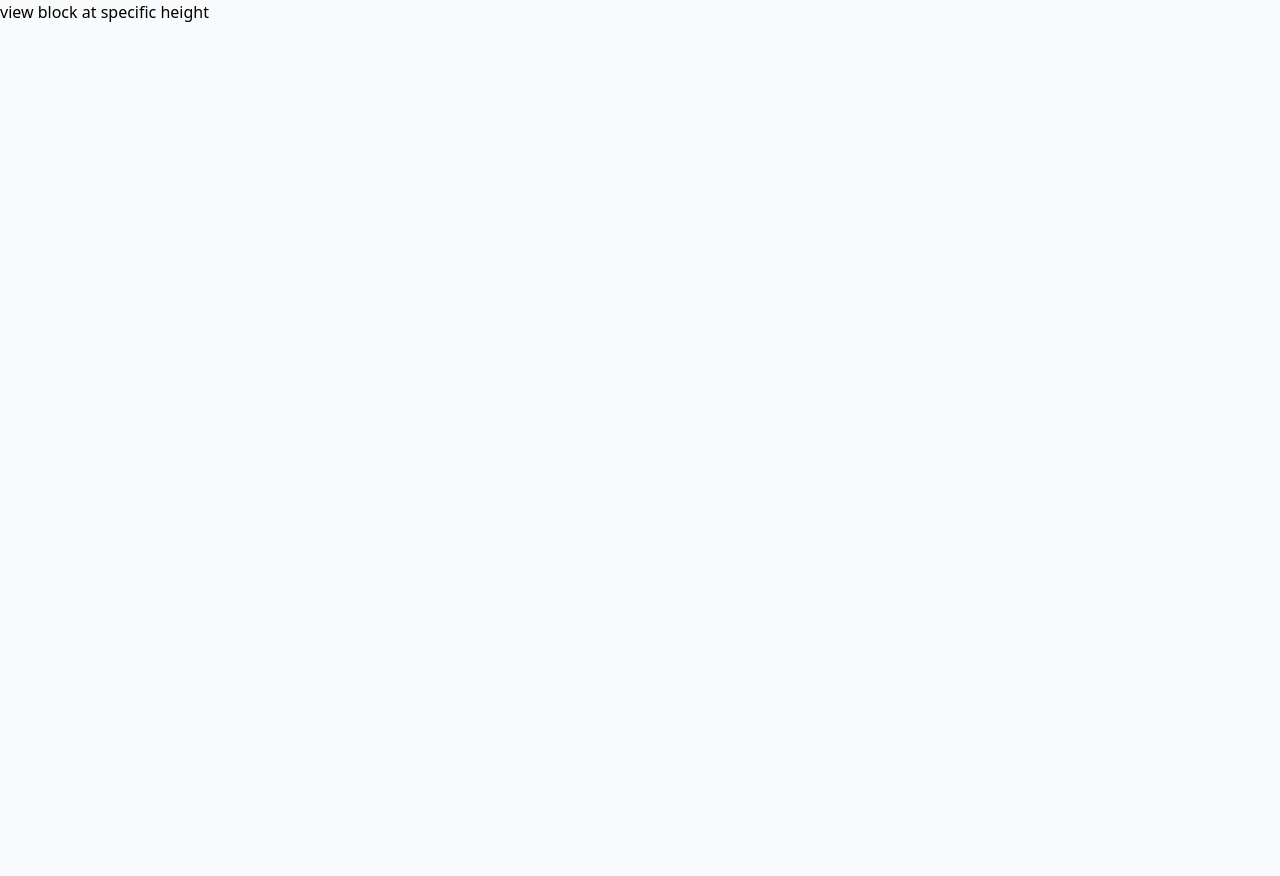
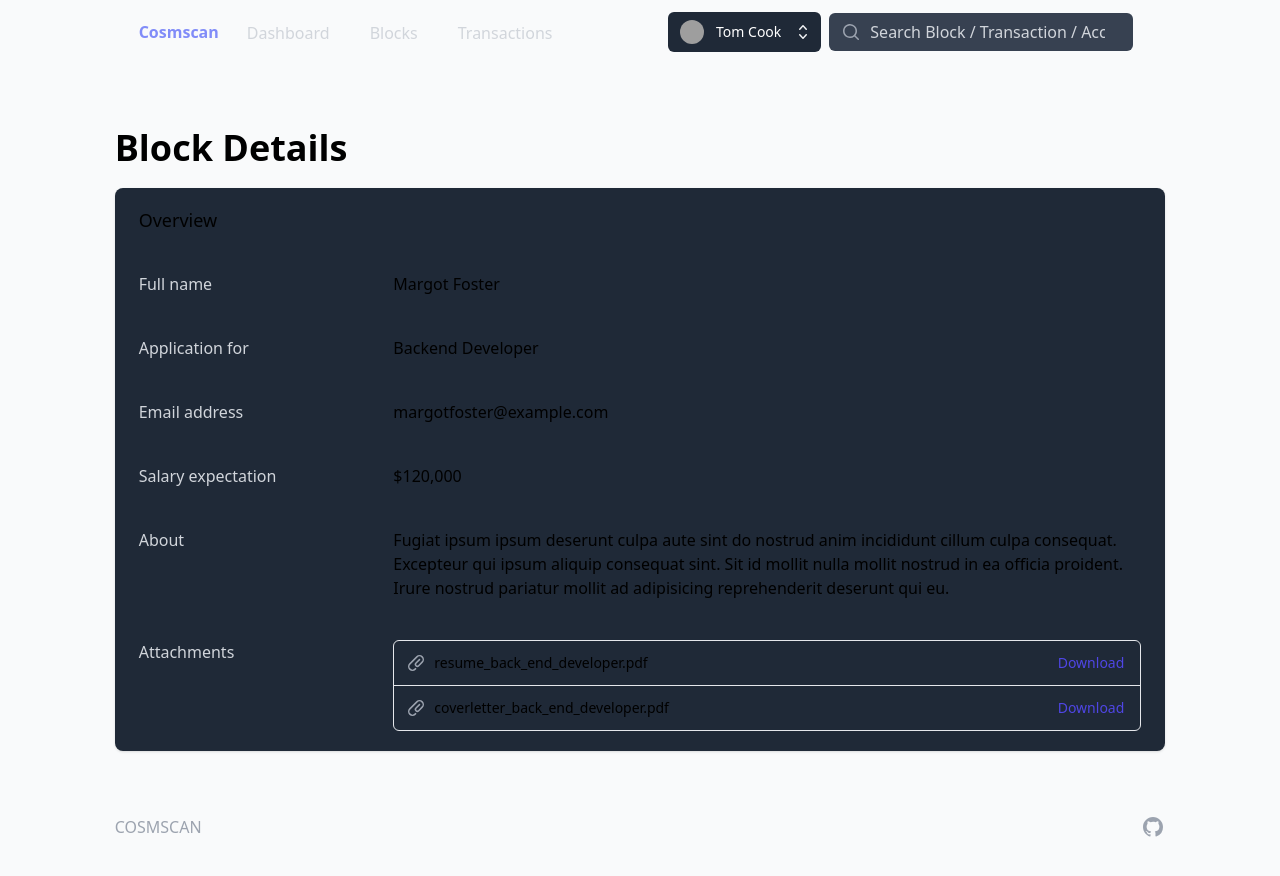
Before and after one commit to cosmscan/cosmscan-frontend, a Next.js app: page /blocks/1/1 in a window 1280 px wide. Shown: the top 876 px of the page. Before the commit the page ends 800 px from the top, so only its background shows below. Built offline with nearby package versions, Linux system fonts and the light colour scheme; grey boxes are pictures that could not be loaded.

Commit message:
feat: styling detail block page

```diff
--- a/pages/blocks/[chain]/[height].tsx
+++ b/pages/blocks/[chain]/[height].tsx
@@ -1,8 +1,78 @@
 import type { NextPage } from "next";
+import { PaperClipIcon } from '@heroicons/react/20/solid'
+import Layout from "../../../components/layout";
 
 const ViewBlockPage:NextPage = () => {
     return (
-        <div>view block at specific height</div>
+        <Layout>
+            <div className="mx-auto w-10/12 px-2 mt-16">
+                <div className="sm:flex sm:items-center">
+                    <h1 className="text-4xl font-semibold">Block Details</h1>
+                </div>
+                <div className="overflow-hidden bg-gray-800 shadow sm:rounded-lg mt-5">
+                    <div className="px-4 py-5 sm:px-6">
+                        <h3 className="text-lg font-medium leading-6">Overview</h3>
+                    </div>
+                    <div className="px-4 py-5 sm:p-0">
+                        <dl>
+                            <div className="py-4 sm:grid sm:grid-cols-4 sm:gap-4 sm:py-5 sm:px-6">
+                                <dt className="font-medium text-gray-300">Full name</dt>
+                                <dd className="mt-1 sm:col-span-3 sm:mt-0">Margot Foster</dd>
+                            </div>
+                            <div className="py-4 sm:grid sm:grid-cols-4 sm:gap-4 sm:py-5 sm:px-6">
+                                <dt className="font-medium text-gray-300">Application for</dt>
+                                <dd className="mt-1 sm:col-span-3 sm:mt-0">Backend Developer</dd>
+                            </div>
+                            <div className="py-4 sm:grid sm:grid-cols-4 sm:gap-4 sm:py-5 sm:px-6">
+                                <dt className="font-medium text-gray-300">Email address</dt>
+                                <dd className="mt-1 sm:col-span-3 sm:mt-0">margotfoster@example.com</dd>
+                            </div>
+                            <div className="py-4 sm:grid sm:grid-cols-4 sm:gap-4 sm:py-5 sm:px-6">
+                                <dt className="font-medium text-gray-300">Salary expectation</dt>
+                                <dd className="mt-1 sm:col-span-3 sm:mt-0">$120,000</dd>
+                            </div>
+                            <div className="py-4 sm:grid sm:grid-cols-4 sm:gap-4 sm:py-5 sm:px-6">
+                                <dt className="font-medium text-gray-300">About</dt>
+                                <dd className="mt-1 sm:col-span-3 sm:mt-0">
+                                Fugiat ipsum ipsum deserunt culpa aute sint do nostrud anim incididunt cillum culpa consequat. Excepteur
+                                qui ipsum aliquip consequat sint. Sit id mollit nulla mollit nostrud in ea officia proident. Irure nostrud
+                                pariatur mollit ad adipisicing reprehenderit deserunt qui eu.
+                                </dd>
+                            </div>
+                            <div className="py-4 sm:grid sm:grid-cols-4 sm:gap-4 sm:py-5 sm:px-6">
+                                <dt className="font-medium text-gray-300">Attachments</dt>
+                                <dd className="mt-1 sm:col-span-3 sm:mt-0">
+                                <ul role="list" className="divide-y divide-gray-200 rounded-md border border-gray-200">
+                                    <li className="flex items-center justify-between py-3 pl-3 pr-4 text-sm">
+                                    <div className="flex w-0 flex-1 items-center">
+                                        <PaperClipIcon className="h-5 w-5 flex-shrink-0 text-gray-400" aria-hidden="true" />
+                                        <span className="ml-2 w-0 flex-1 truncate">resume_back_end_developer.pdf</span>
+                                    </div>
+                                    <div className="ml-4 flex-shrink-0">
+                                        <a href="#" className="font-medium text-indigo-600 hover:text-indigo-500">
+                                        Download
+                                        </a>
+                                    </div>
+                                    </li>
+                                    <li className="flex items-center justify-between py-3 pl-3 pr-4 text-sm">
+                                    <div className="flex w-0 flex-1 items-center">
+                                        <PaperClipIcon className="h-5 w-5 flex-shrink-0 text-gray-400" aria-hidden="true" />
+                                        <span className="ml-2 w-0 flex-1 truncate">coverletter_back_end_developer.pdf</span>
+                                    </div>
+                                    <div className="ml-4 flex-shrink-0">
+                                        <a href="#" className="font-medium text-indigo-600 hover:text-indigo-500">
+                                        Download
+                                        </a>
+                                    </div>
+                                    </li>
+                                </ul>
+                                </dd>
+                            </div>
+                        </dl>
+                    </div>
+                </div>
+            </div>
+        </Layout>
     )
 }
 
```
